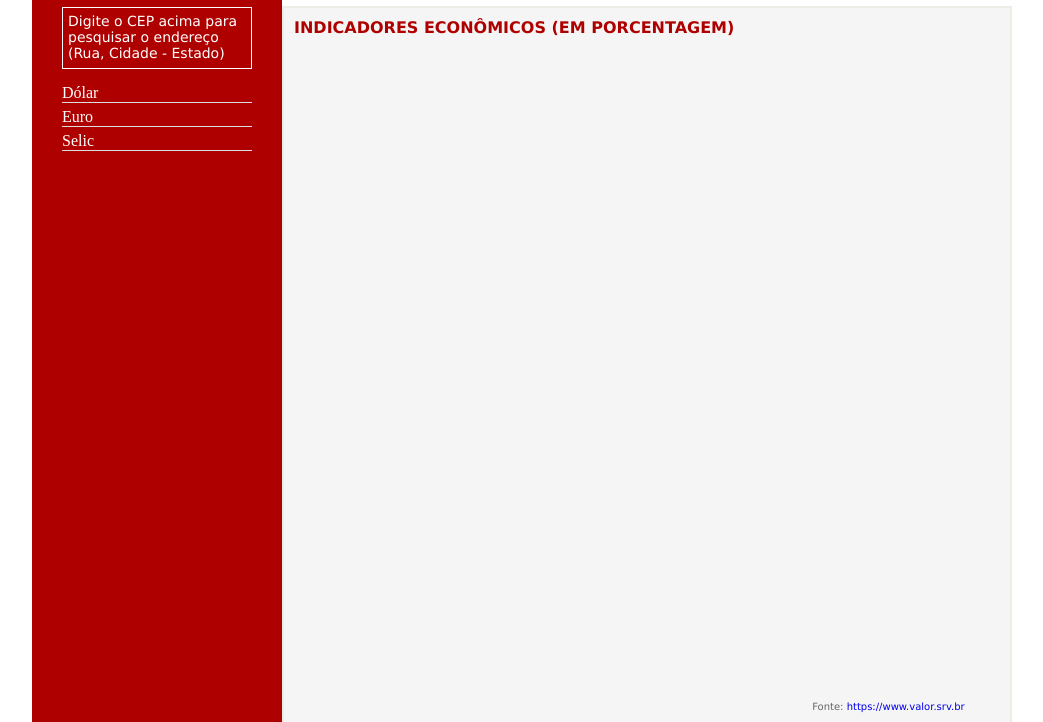
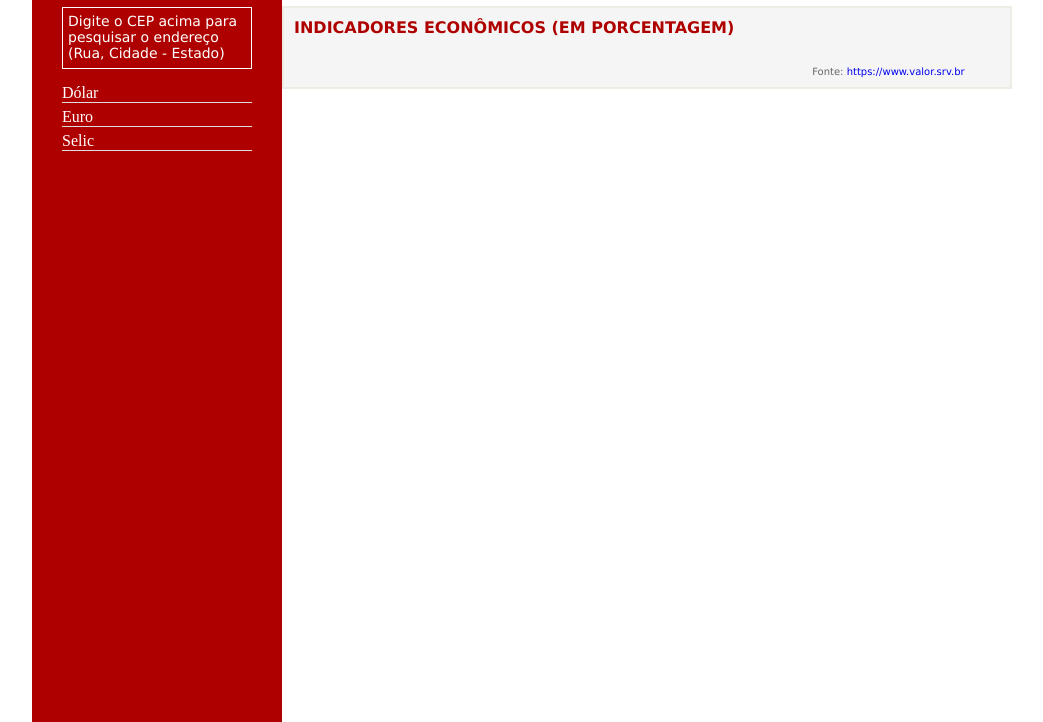
Before and after one commit to vwarlet/ecoindices, a website: page public/index.html in a window 1280 px wide. Both pictures are taken after a click on the item "Índices". Shown: the part 155-877 px from the top of the page, without its empty margins (118-1161 px from the left). Drawn offline with nearby package versions, Linux system fonts and the light colour scheme; no server answers.

Commit message:
Update style.css

```diff
--- a/public/style.css
+++ b/public/style.css
@@ -327,7 +327,7 @@ th, td {
 }
 
 #indices{
-	height: 635px;
+	height: 100%;
 }
 #indices p{
 	font-family: "Hobo Std";
```
